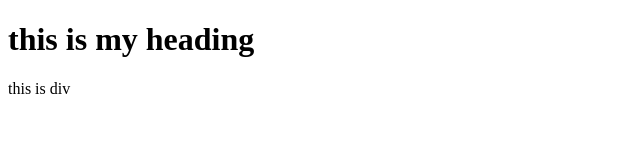
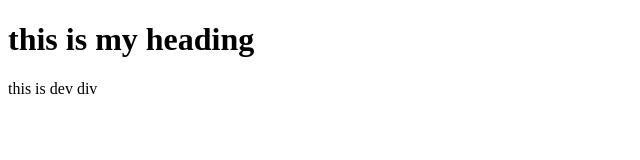
Before and after one commit to akanksha777/learning, a plain HTML site: page index.html in a window 1280 px wide. Shown: the full height of the page, 0-640 px from the left. Drawn offline with Linux system fonts and the light colour scheme.

Commit message:
dev initial commit

```diff
--- a/index.html
+++ b/index.html
@@ -7,6 +7,6 @@
 </head>
 <body>
     <h1>this is my heading</h1>
-    <div>this is div</div>
+    <div>this is dev div</div>
 </body>
 </html>
```
